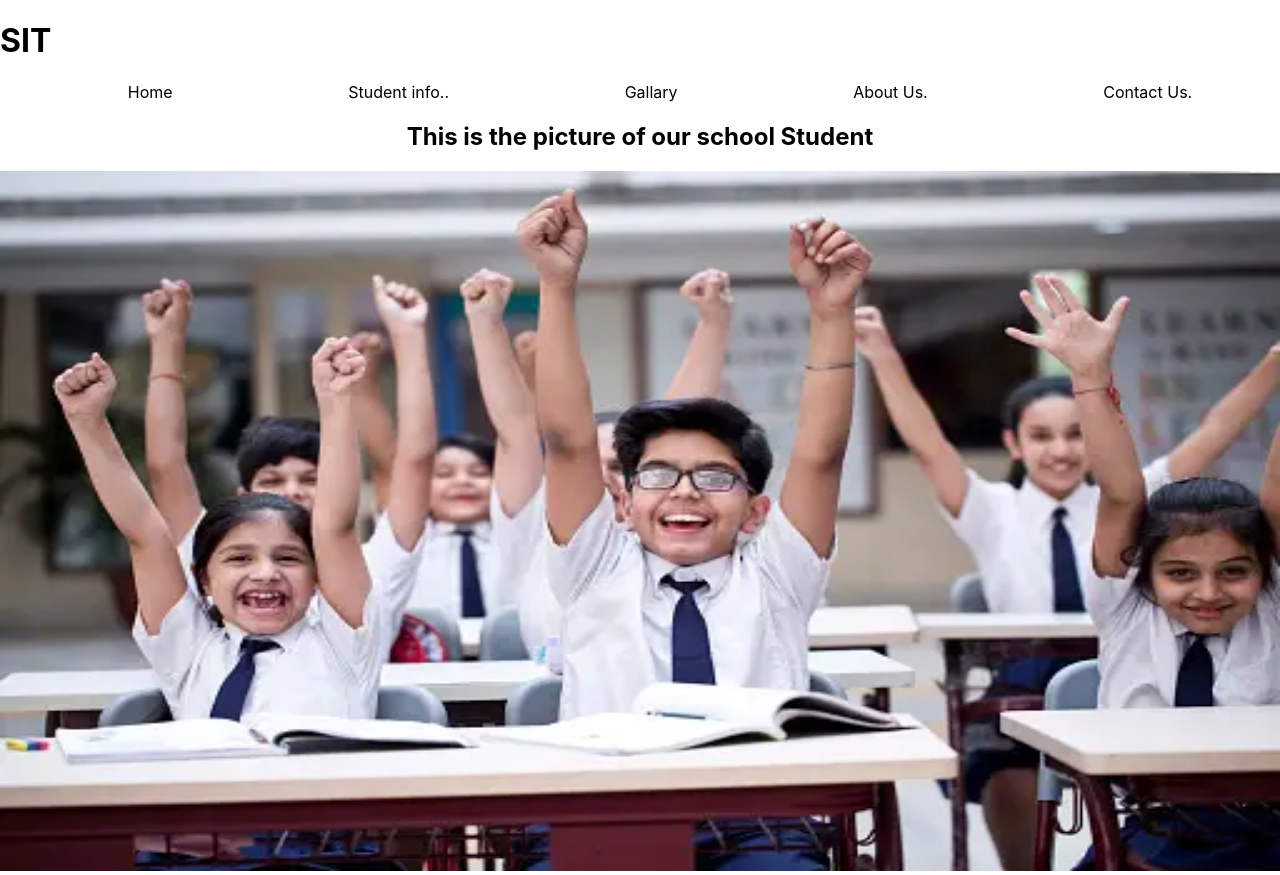
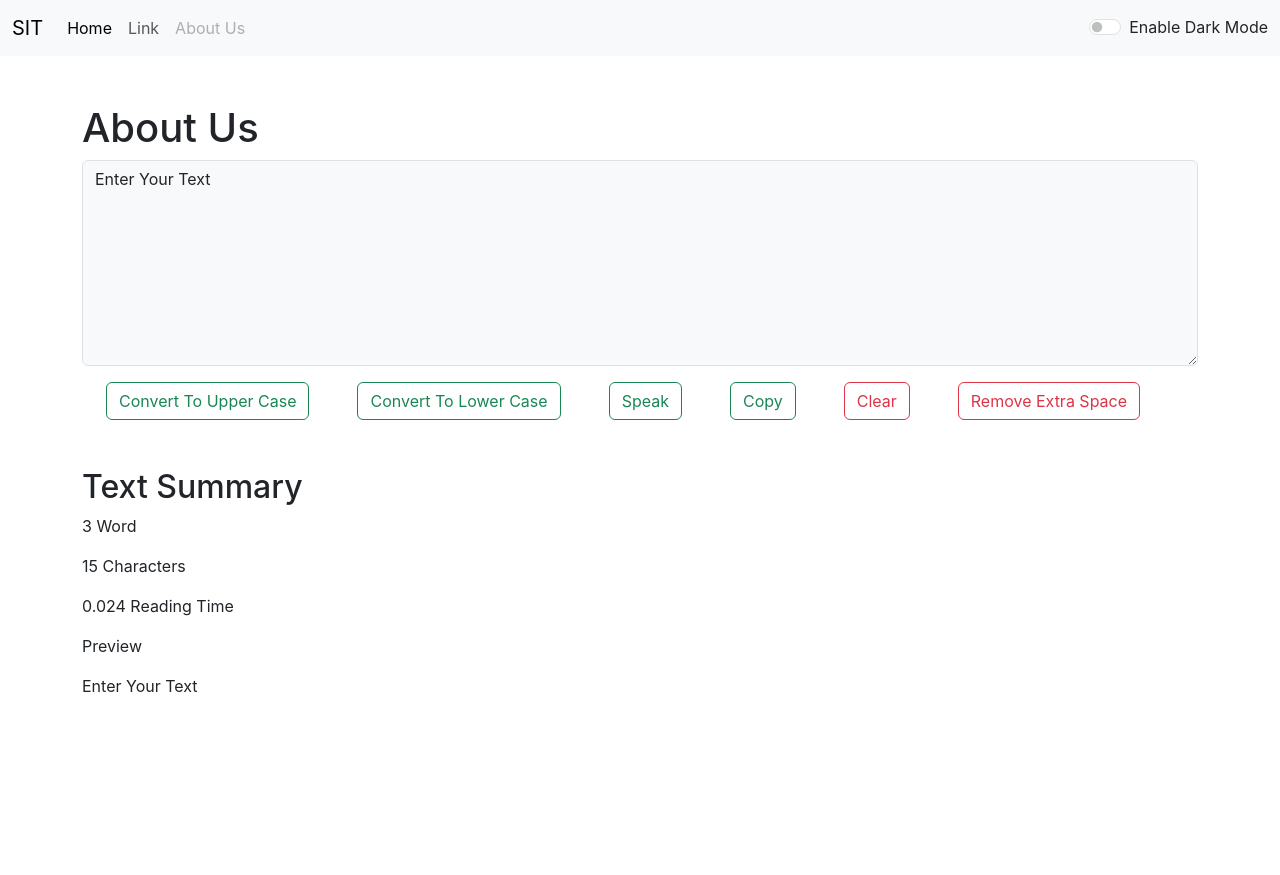
Before and after one commit to 6353079417/React-app-demo, a React (Create React App) app: page / in a window 1280 px wide. After the commit the page ends 800 px from the top, so only its background shows below. Built offline with nearby package versions, Linux system fonts and the light colour scheme.

Commit message:
some changes

```diff
--- a/public/index.html
+++ b/public/index.html
@@ -24,7 +24,10 @@
       work correctly both with client-side routing and a non-root public URL.
       Learn how to configure a non-root public URL by running `npm run build`.
     -->
+    <link href="https://cdn.jsdelivr.net/npm/bootstrap@5.3.3/dist/css/bootstrap.min.css" rel="stylesheet" integrity="sha384-QWTKZyjpPEjISv5WaRU9OFeRpok6YctnYmDr5pNlyT2bRjXh0JMhjY6hW+ALEwIH" crossorigin="anonymous">
     <title>React App</title>
+    <script src="https://cdn.jsdelivr.net/npm/bootstrap@5.3.3/dist/js/bootstrap.bundle.min.js" integrity="sha384-YvpcrYf0tY3lHB60NNkmXc5s9fDVZLESaAA55NDzOxhy9GkcIdslK1eN7N6jIeHz" crossorigin="anonymous"></script>
+
   </head>
   <body>
     <noscript>You need to enable JavaScript to run this app.</noscript>
--- a/src/App.js
+++ b/src/App.js
@@ -1,25 +1,34 @@
 
+import { useState } from 'react';
 import './App.css';
-import img1 from './images/img1.webp'
+import Navbar from './components/Navbar.js';
+import TextForm from './components/TextForm.js';
 
 function App() {
+
+  const [mode,setMode] = useState("light");
+
+  const [btnText,setBtnText] = useState("Enable Dark Mode");
+
+  const toggleMode = () => {
+    if (mode === 'light') {
+        setMode('dark');
+        document.body.style.background= "black"
+        document.body.style.color= "white"
+        setBtnText("Enable light Mode");
+    } else {
+      setMode('light');
+      document.body.style.background= "white"
+      document.body.style.color= "black"
+      setBtnText("Enable Dark Mode");
+    }
+  }
+
+
   return (
     <>
-    <h1>SIT</h1>
-     <header>
-  <nav>
-    <ul type="none">
-      <li>Home </li>
-      <li>Student info.. </li>
-      <li>Gallary</li>
-      <li>About Us.</li>
-      <li>Contact Us.</li>
-    </ul>
-    <h1>This is the picture of our school Student</h1>
-    <img src={img1} alt=""  className="img1"/>
-
-  </nav>
-</header>
+    <Navbar  heading="SIT" AboutText="About Us" mode = {mode} btnText={btnText} toggleMode = {toggleMode}/>
+    <TextForm title="About Us" mode = {mode} toggleMode = {toggleMode}/>
     </>
   );
 }
--- /dev/null
+++ b/src/components/Navbar.js
@@ -0,0 +1,34 @@
+import React from 'react'
+
+export default function Navbar(props) {
+    return (
+        <nav className={`navbar navbar-expand-lg bg-${props.mode} navbar-${props.mode}`}>
+            <div className="container-fluid">
+                <a className="navbar-brand" href="#">{props.heading}</a>
+                <button className="navbar-toggler" type="button" data-bs-toggle="collapse" data-bs-target="#navbarSupportedContent" aria-controls="navbarSupportedContent" aria-expanded="false" aria-label="Toggle navigation">
+                    <span className="navbar-toggler-icon"></span>
+                </button>
+                <div className="collapse navbar-collapse" id="navbarSupportedContent">
+                    <ul className="navbar-nav me-auto mb-2 mb-lg-0">
+                        <li className="nav-item">
+                            <a className="nav-link active" aria-current="page" href="#">Home</a>
+                        </li>
+                        <li className="nav-item">
+                            <a className="nav-link" href="#">Link</a>
+                        </li>
+
+                        <li className="nav-item">
+                            <a className="nav-link disabled" aria-disabled="true">{props.AboutText}</a>
+                        </li>
+                    </ul>
+                    <form className="d-flex" role="search">
+                    <div class="form-check form-switch">
+                        <input class="form-check-input" type="checkbox" role="switch" id="flexSwitchCheckDefault" onClick={props.toggleMode}  />{props.btnText}
+                    </div>
+                    </form>
+                </div>
+            </div>
+        </nav>
+
+    )
+}
--- /dev/null
+++ b/src/components/TextForm.js
@@ -0,0 +1,75 @@
+import React,{useState} from 'react'
+
+
+export default function TextForm(props) {
+
+    const [text, setText] = useState("Enter Your Text");
+    // setTextnp("Enter Your Text");
+
+    const HandleOnChange = (event) => {
+        // console.log("On change");
+        setText(event.target.value)
+
+    }
+
+    const HandleUpChange = () => {
+        // console.log("Btn Click");
+        let newText = text.toUpperCase();
+        setText(newText);
+    }
+
+    const HandleLowerChange = () => {
+        // console.log("Btn Click");
+        let newText = text.toLowerCase();
+        setText(newText);
+    }
+
+    const HandleSpeak = () => {
+        let newText = new SpeechSynthesisUtterance();
+        newText.text = text;
+        window.speechSynthesis.speak(newText);
+    }
+
+    const handleCopy = () => {
+        let newText = document.getElementById("exampleFormControlTextarea1")
+        newText.select();
+        navigator.clipboard.writeText(newText)
+    }
+
+    const HandleClear = () => {
+        let newText = "";
+        setText(newText);
+    }
+    const RemoveSpace = () => {
+         let newText = text.split(/[ ] + /);
+        setText(newText.join(" "));
+    }
+
+
+
+
+
+    return (
+        <div className="container my-5">
+            <h1>{props.title}</h1>
+            <textarea className={`form-control bg-${props.mode} text-${props.mode === 'light' ? 'dark' : 'light' }`} id="exampleFormControlTextarea1"  rows="8" value={text} onChange={HandleOnChange}></textarea>
+            <button className='btn btn-outline-success mt-3 mx-4' onClick={HandleUpChange}>Convert To Upper Case</button>
+            <button className='btn btn-outline-success mt-3 mx-4' onClick={HandleLowerChange}>Convert To Lower Case</button>
+            <button className='btn btn-outline-success mt-3 mx-4' onClick={HandleSpeak}>Speak</button>
+            <button className='btn btn-outline-success mt-3 mx-4' onClick={handleCopy}>Copy</button>
+
+            <button className='btn btn-outline-danger mt-3 mx-4' onClick={HandleClear}>Clear</button>
+            <button className='btn btn-outline-danger mt-3 mx-4' onClick={RemoveSpace}>Remove Extra Space</button>
+            <br /><br /><br />
+            <h2>Text Summary</h2>
+            <p>{text.split(" ").length} Word</p>
+            <p>{text.length} Characters</p>
+            <p>{0.008*text.split(" ").length} Reading Time</p>
+            <p>Preview</p>
+            <p>{text}</p>
+        </div>
+
+
+
+    )
+}
```
